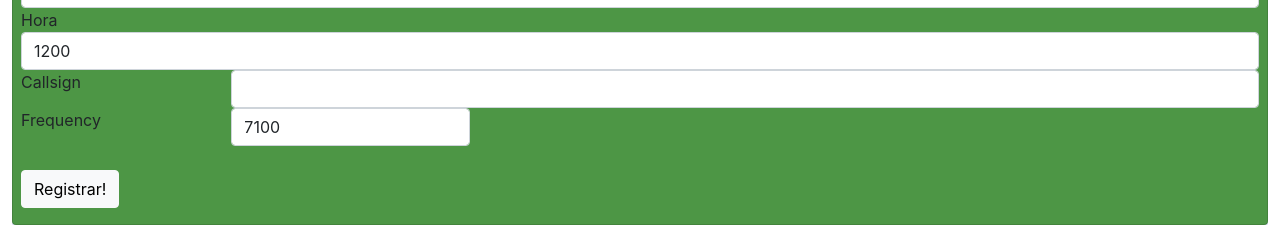
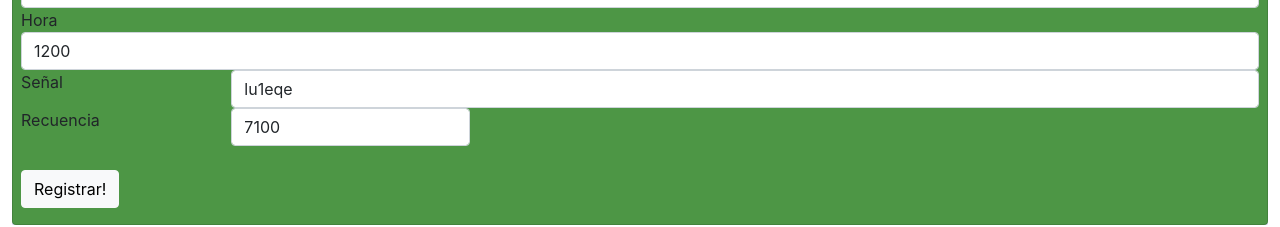
Before and after one commit to alonsoem/lu4dq, a React (Create React App) app: page / in a window 1280 px wide. Shown: the part 256-483 px from the top of the page. Built offline with nearby package versions, Linux system fonts and the light colour scheme.

Commit message:
fix fields 2

```diff
--- a/src/qso.js
+++ b/src/qso.js
@@ -183,7 +183,7 @@ export default class Qso extends  React.Component {
                                 <div className="row">
                                 <div className="col-2 text-left">Fecha</div>
                                     <div class="input-group col-10 text-center has-validation">
-                                        <input type="text" className="form-control" style={{ 'width': '100% !important'}} id="date" value={this.state.date} onChange={this.handleChangeDate} required />
+                                        <input type="text" className="form-control"  id="date" value={this.state.date} onChange={this.handleChangeDate} required />
                                         <div class="invalid-feedback">
                                                 La fecha no puede ser vacia!
                                         </div>
@@ -192,7 +192,7 @@ export default class Qso extends  React.Component {
                                 <div className="row">
                                 <div className="col-2 text-left">Hora</div>
                                     <div class="input-group col-10 text-center has-validation">
-                                        <input type="text" className="form-control" style={{ 'width': '100% !important'}} id="time" value={this.state.time} onChange={this.handleChangeTime} required />
+                                        <input type="text" className="form-control"  id="time" value={this.state.time} onChange={this.handleChangeTime} required />
                                         <div className="invalid-feedback">
                                                 La hora no puede ser vacia!
                                         </div>
@@ -200,14 +200,14 @@ export default class Qso extends  React.Component {
                                 </div>
 
                                 <div className="row">
-                                <div className="col-2 text-left">Callsign</div>
+                                <div className="col-2 text-left">Señal</div>
                                     <div className="col-10 text-center">
-                                        <input type="text" className="form-control" style={{ 'width': '100% !important'}} id="callsign"  value={this.state.toCall} onChange={this.handleChangeToCall} />
+                                        <input type="text" className="form-control"  id="callsign"  value={this.state.signal} onChange={this.handleChangeToCall} />
                                     </div>
                                 </div>
 
                                 <div className="row">
-                                <div className="col-2 text-left">Frequency</div>
+                                <div className="col-2 text-left">Recuencia</div>
                                     <div className="col-10 text-center">
                                     <div className="row">
                                         <div className="col-3 text-center">
```
